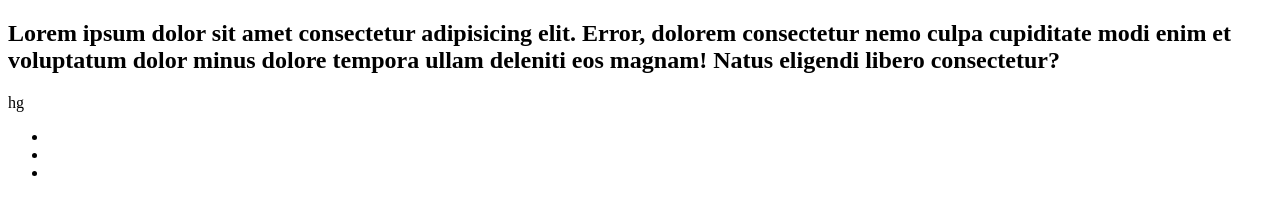
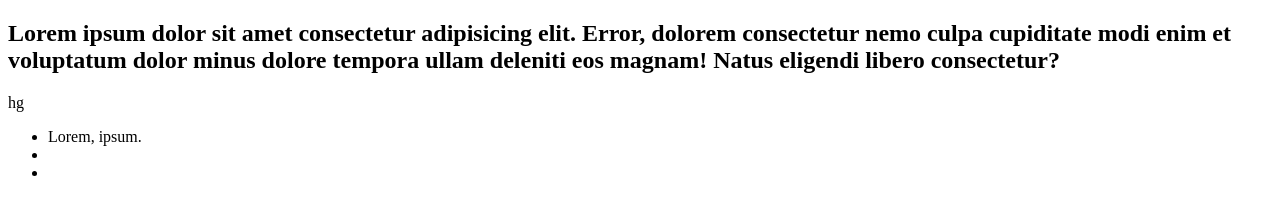
Before and after one commit to gokhan8344/coder-bilisim-odevler, a plain HTML site: page deneme/index.html in a window 1280 px wide. Drawn offline with Linux system fonts and the light colour scheme.

Commit message:
Update index.html

```diff
--- a/deneme/index.html
+++ b/deneme/index.html
@@ -11,7 +11,7 @@
         <h2>Lorem ipsum dolor sit amet consectetur adipisicing elit. Error, dolorem consectetur nemo culpa cupiditate modi enim et voluptatum dolor minus dolore tempora ullam deleniti eos magnam! Natus eligendi libero consectetur? </h2>
         <p>hg </p>
         <ul>
-            <li></li>
+            <li>Lorem, ipsum.</li>
             <li></li>
             <li></li>
         </ul>
```
